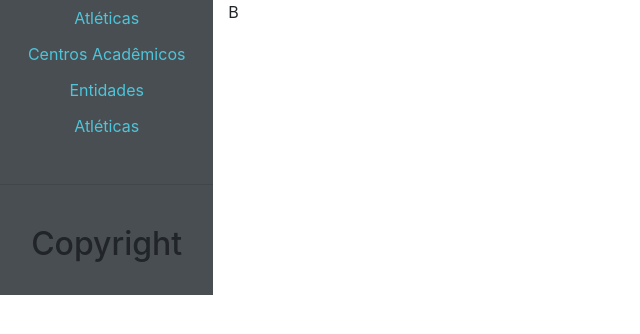
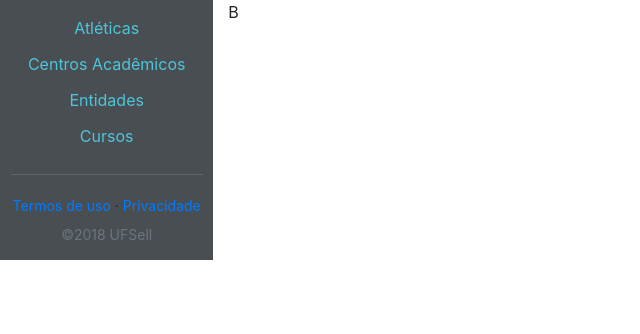
Before and after one commit to lucaspsacchi/ihc2018, a PHP site: page /home.php in a window 1280 px wide. Shown: the part 59-393 px from the top of the page, without its empty margins (0-640 px from the left). Run offline with PHP 8.4, Linux system fonts and the light colour scheme.

Commit message:
Falta entidades

```diff
--- a/css/comprador.css
+++ b/css/comprador.css
@@ -108,6 +108,10 @@ body {
 	color: #4dc5da;
 }
 
+#btn-itemP {
+	margin-top: 10px;
+}
+
 /* Retirar a shadow do botão depois de clicar */
 .btn:focus {
     outline: none !important;
@@ -125,6 +129,28 @@ body {
 	background-color: #53dff8;
 }
 
+hr {
+	margin-top: 20px;
+	margin-bottom: 20px;
+	width: 90%;
+	background-color: #6c706e;
+}
+
+/* Footer */
+
+.footer {
+	width: 100%;
+}
+
+.footer > .row {
+	margin: 0px;
+	font-size: 14px;
+	display: flex;
+	justify-content: center;
+}
+
+/* Fim do footer */
+
 /* Fim do menu */
 
 /* Conteúdo */
--- a/home.php
+++ b/home.php
@@ -58,24 +58,39 @@
                 <div class="row justify-content-start">
                     <!-- Barra lateral -->
                     <div id="menu" class="col-2 col-xl-2 col-lg-2 col-md-2">
-                        <div class="menuT">
+                        <div id="btn-itemP" class="menuT">
 							<!-- Título do collapse --><!-- Concatenar o at com id -->
-							<button class="btn btn-light" data-toggle="collapse" data-target=".multi-collapse1" aria-expanded="true" aria-controls="at1 at2">Atléticas</button>
+							<button class="btn btn-light" data-toggle="collapse" data-target=".multi-collapse1" aria-expanded="true" aria-controls="at1 at2 at3 at4 at5 at6">Atléticas</button>
 							<!-- Elementos do collapse -->
 							<div class="">
 								<div class="collapse multi-collapse1" id="at1">
-									<button class="btn btn-light">Atlética Geral</button>
+									<button id="subitem" class="btn btn-light">Atlética ECAD</button>
 								</div>
 							</div>
 							<div class="">
 								<div class="collapse multi-collapse1" id="at2">
-									<button class="btn btn-light">Atlética Geral</button>
+									<button id="subitem" class="btn btn-light">Atlética UFSCar Sorocaba</button>
+								</div>
+							</div>
+							<div class="">
+								<div class="collapse multi-collapse1" id="at3">
+									<button id="subitem" class="btn btn-light">Atlética XXV de Maio</button>
+								</div>
+							</div>
+							<div class="">
+								<div class="collapse multi-collapse1" id="at4">
+									<button id="subitem" class="btn btn-light">Atlética Raça Brisão</button>
+								</div>
+							</div>
+							<div class="">
+								<div class="collapse multi-collapse1" id="at5">
+									<button id="subitem" class="btn btn-light">Atlética DFQM</button>
 								</div>
 							</div>
 						</div>
                         <div class="menuT">
 							<!-- Título do collapse --><!-- Concatenar o at com id -->
-							<button class="btn btn-light" data-toggle="collapse" data-target=".multi-collapse2" aria-expanded="true" aria-controls="ca1 ca2">Centros Acadêmicos</button>
+							<button class="btn btn-light" data-toggle="collapse" data-target=".multi-collapse2" aria-expanded="true" aria-controls="ca1 ca2 ca3 ca4 ca5 ca6 ca7">Centros Acadêmicos</button>
 							<!-- Elementos do collapse -->
 							<div class="">
 								<div class="collapse multi-collapse2" id="ca1">
@@ -115,38 +130,93 @@
 						</div>
                         <div class="menuT">
 							<!-- Título do collapse --><!-- Concatenar o at com id -->
-							<button class="btn btn-light" data-toggle="collapse" data-target=".multi-collapse3" aria-expanded="true" aria-controls="et1 et2">Entidades</button>
+							<button class="btn btn-light" data-toggle="collapse" data-target=".multi-collapse3" aria-expanded="true" aria-controls="en1">Entidades</button>
 							<!-- Elementos do collapse -->
 							<div class="">
-								<div class="collapse multi-collapse3" id="et1">
-									<button class="btn btn-light">Atlética Geral</button>
-								</div>
-							</div>
-							<div class="">
-								<div class="collapse multi-collapse3" id="et2">
-									<button class="btn btn-light">Atlética Geral</button>
+								<div class="collapse multi-collapse3" id="en1">
+									<button id="subitem" class="btn btn-light">Atlética ECAD</button>
 								</div>
 							</div>
 						</div>
                         <div class="menuT">
 							<!-- Título do collapse --><!-- Concatenar o at com id -->
-							<button class="btn btn-light" data-toggle="collapse" data-target=".multi-collapse4" aria-expanded="true" aria-controls="c1 c2">Atléticas</button>
+							<button class="btn btn-light" data-toggle="collapse" data-target=".multi-collapse4" aria-expanded="true" aria-controls="c1 c2 c3 c4 c5 c6 c7 c8 c9 c10 c11 c12">Cursos</button>
 							<!-- Elementos do collapse -->
 							<div class="">
 								<div class="collapse multi-collapse4" id="c1">
-									<button class="btn btn-light">Atlética Geral</button>
+									<button id="subitem" class="btn btn-light">Administração</button>
 								</div>
 							</div>
 							<div class="">
 								<div class="collapse multi-collapse4" id="c2">
-									<button class="btn btn-light">Atlética Geral</button>
+									<button id="subitem" class="btn btn-light">Ciências Biológicas</button>
+								</div>
+							</div>
+							<div class="">
+								<div class="collapse multi-collapse4" id="c3">
+									<button id="subitem" class="btn btn-light">Ciência da Computação</button>
+								</div>
+							</div>
+							<div class="">
+								<div class="collapse multi-collapse4" id="c4">
+									<button id="subitem" class="btn btn-light">Ciências Econômicas</button>
+								</div>
+							</div>
+							<div class="">
+								<div class="collapse multi-collapse4" id="c5">
+									<button id="subitem" class="btn btn-light">Engenharia de Produção</button>
+								</div>
+							</div>
+							<div class="">
+								<div class="collapse multi-collapse4" id="c6">
+									<button id="subitem" class="btn btn-light">Engenharia Florestal</button>
+								</div>
+							</div>
+							<div class="">
+								<div class="collapse multi-collapse4" id="c7">
+									<button id="subitem" class="btn btn-light">Física</button>
+								</div>
+							</div>
+							<div class="">
+								<div class="collapse multi-collapse4" id="c8">
+									<button id="subitem" class="btn btn-light">Geografia</button>
+								</div>
+							</div>
+							<div class="">
+								<div class="collapse multi-collapse4" id="c9">
+									<button id="subitem" class="btn btn-light">Matemática</button>
+								</div>
+							</div>
+							<div class="">
+								<div class="collapse multi-collapse4" id="c10">
+									<button id="subitem" class="btn btn-light">Pedagogia</button>
+								</div>
+							</div>
+							<div class="">
+								<div class="collapse multi-collapse4" id="c11">
+									<button id="subitem" class="btn btn-light">Química</button>
+								</div>
+							</div>
+							<div class="">
+								<div class="collapse multi-collapse4" id="c12">
+									<button id="subitem" class="btn btn-light">Turismo</button>
 								</div>
 							</div>
 						</div>
-						<br>
+
 						<hr>
-						<br>
-						<center><h2>Copyright</h2></center><br>
+
+
+						<div class="footer">
+							<div class="row">
+								<a href="#">Termos de uso</a>
+								<label>&nbsp&middot&nbsp</label>
+								<a href="#">Privacidade</a>
+							</div>
+							<div class="row" style="margin-bottom: 15px;">
+								<span id="foot" class="text-muted">©2018 UFSell</span>
+							</div>
+						</div>
                     </div>
 
                     <!-- Main -->
```
